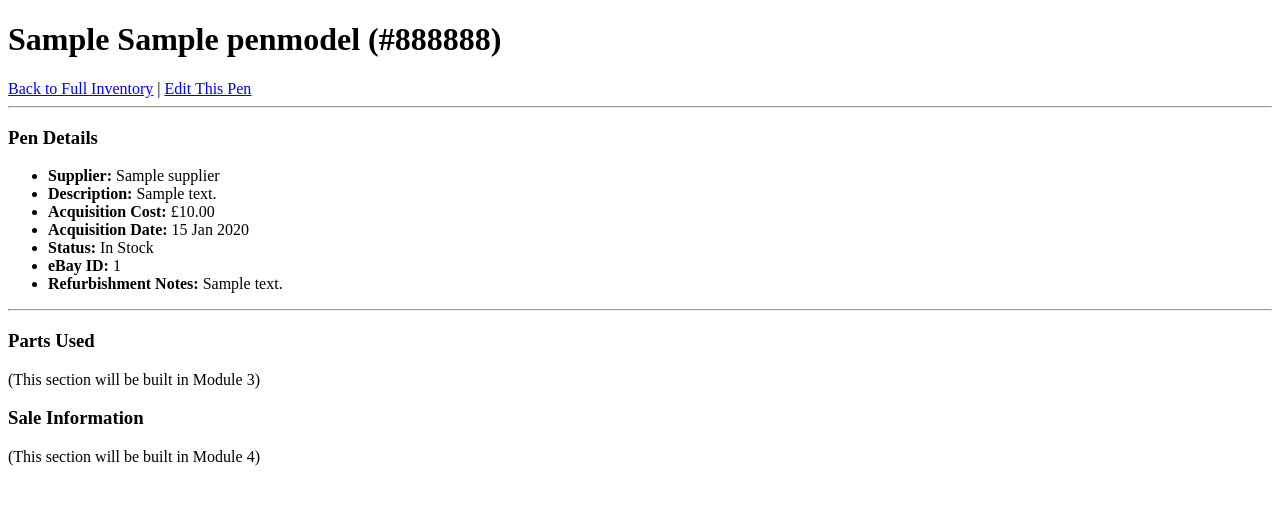
After one commit to wsj20/pen_tracker, a Django app: page /inventory/1/ in a window 1280 px wide. The commit adds this page. Shown: the top 505 px of the page. Run offline with Django 5.2, Linux system fonts and the light colour scheme; tables that the repository leaves empty hold one stand-in row (values such as "Sample post").

Commit message:
Added pen detail view which links edit and viewing togeather. Updated buttons on list page.

```diff
--- /dev/null
+++ b/penTracker/inventory/templates/inventory/pen_detail.html
@@ -0,0 +1,35 @@
+<!DOCTYPE html>
+<html lang="en">
+<head>
+    <meta charset="UTF-8">
+    <title>{{ pen.pen_model }}</title>
+</head>
+<body>
+    <h1>{{ pen.pen_model }} ({{ pen.colour }})</h1>
+
+    <a href="{% url 'pen-list' %}">Back to Full Inventory</a>
+    |
+    <a href="{% url 'pen-edit' pen.pk %}">Edit This Pen</a>
+    <hr>
+
+    <h3>Pen Details</h3>
+    <ul>
+        <li><strong>Supplier:</strong> {{ pen.supplier|default:"N/A" }}</li>
+        <li><strong>Description:</strong> {{ pen.description|default:"No description." }}</li>
+        <li><strong>Acquisition Cost:</strong> £{{ pen.acquisition_cost }}</li>
+        <li><strong>Acquisition Date:</strong> {{ pen.acquisition_date|date:"d M Y" }}</li>
+        <li><strong>Status:</strong> {{ pen.get_status_display }}</li>
+        <li><strong>eBay ID:</strong> {{ pen.ebay_item_id|default:"Not Listed" }}</li>
+        <li><strong>Refurbishment Notes:</strong> {{ pen.refurb_note|default:"No notes." }}</li>
+    </ul>
+
+    <hr>
+
+    <h3>Parts Used</h3>
+    <p>(This section will be built in Module 3)</p>
+
+    <h3>Sale Information</h3>
+    <p>(This section will be built in Module 4)</p>
+
+</body>
+</html>
--- a/penTracker/inventory/templates/inventory/pen_list.html
+++ b/penTracker/inventory/templates/inventory/pen_list.html
@@ -22,7 +22,6 @@
                 <th>Acq. Cost</th>
                 <th>Acq. Date</th>
                 <th>Status</th>
-                <th>Refurb Notes</th>
                 <th>eBay ID</th>
                 <th>Actions</th> </tr>
         </thead>
@@ -36,10 +35,11 @@
                 <td>£{{ pen.acquisition_cost }}</td>
                 <td>{{ pen.acquisition_date|date:"d M Y" }}</td>
                 <td>{{ pen.get_status_display }}</td>
-                <td>{{ pen.refurb_note|default:"--" }}</td>
                 <td>{{ pen.ebay_item_id|default:"--" }}</td>
 
                 <td>
+                    <form method="post" action="{% url 'pen-detail' pen.pk %}" style="display: inline;">
+                        <button>Details</button>
                     <form method="post" action="{% url 'pen-delete' pen.pk %}" style="display: inline;">
                         {% csrf_token %}
                         <button type="submit"
--- a/penTracker/inventory/urls.py
+++ b/penTracker/inventory/urls.py
@@ -6,6 +6,7 @@ urlpatterns = [
     path('add/', views.add_pen, name='pen-add'),
     path('models/add/', views.add_pen_model, name='pen-model-add'),
     path('supplier/add/', views.add_pen_supplier, name='pen-supplier-add'),
+    path('<int:pk>/', views.pen_detail, name='pen-detail'),
     path('<int:pk>/edit/', views.edit_pen, name='pen-edit'),
     path('<int:pk>/delete/', views.delete_pen, name='pen-delete'),
 ]
--- a/penTracker/inventory/views.py
+++ b/penTracker/inventory/views.py
@@ -77,3 +77,11 @@ def add_pen_supplier(request):
         form = PenSupplierForm()
     context = {'form':form}
     return render(request, 'inventory/pen_supplier_form.html', context)
+
+def pen_detail(request, pk):
+    pen = get_object_or_404(Pen, pk=pk)
+
+    context = {
+        'pen': pen
+    }
+    return render(request, 'inventory/pen_detail.html', context)
```
